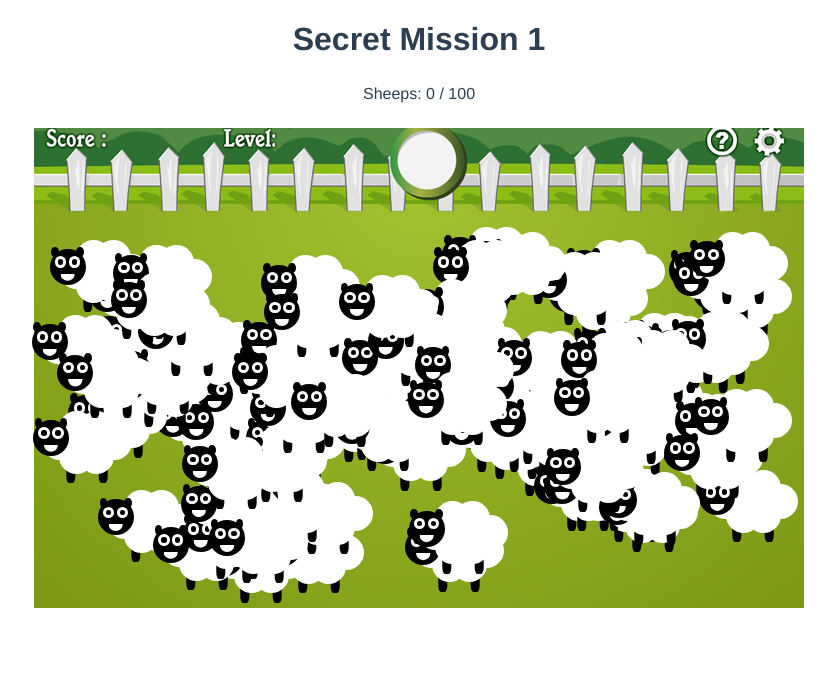
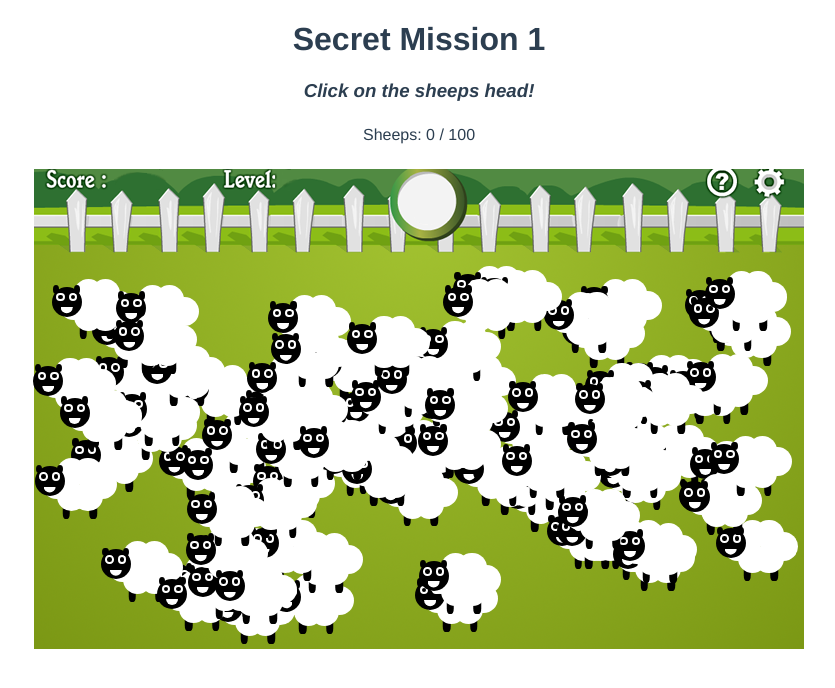
Before and after one commit to sergioedo/secret-mission, a Vue app: page / in a window 1280 px wide. Shown: the top 688 px of the page, without its empty margins (221-1056 px from the left). Built offline with nearby package versions, Linux system fonts and the light colour scheme.

Commit message:
instructions text and adjust sheeps size

```diff
--- a/src/App.vue
+++ b/src/App.vue
@@ -1,5 +1,6 @@
 <template>
   <h1>Secret Mission 1</h1>
+  <h3><i>Click on the sheeps head!</i></h3>
   <SheepCounter :maxCounter="100" />
 </template>
 
--- a/src/utils/sheeps.js
+++ b/src/utils/sheeps.js
@@ -1,5 +1,5 @@
-const SHEEP_WIDTH = 90
-const SHEEP_HEIGHT = 90
+const SHEEP_WIDTH = 75
+const SHEEP_HEIGHT = 75
 
 export const createFlock = ( {numSheeps, fieldWidth, fieldHeight, topMargin}) => {
     const sheeps = []
```
